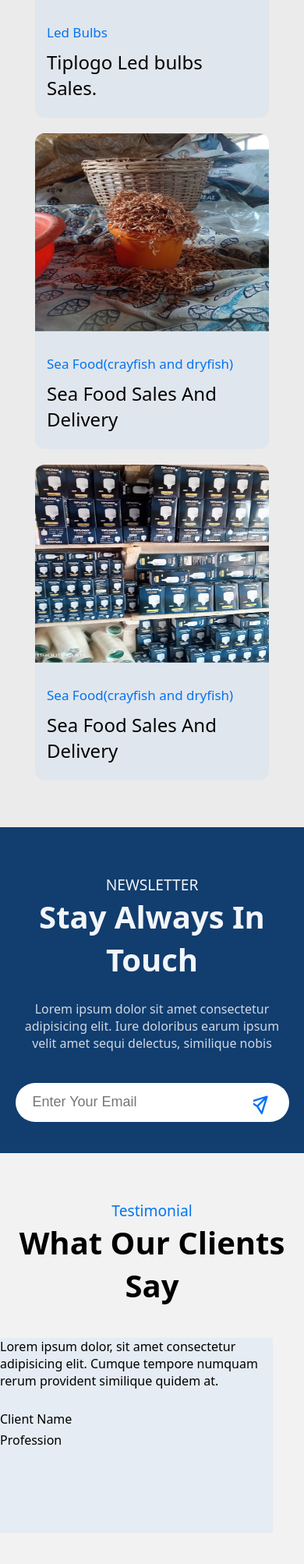
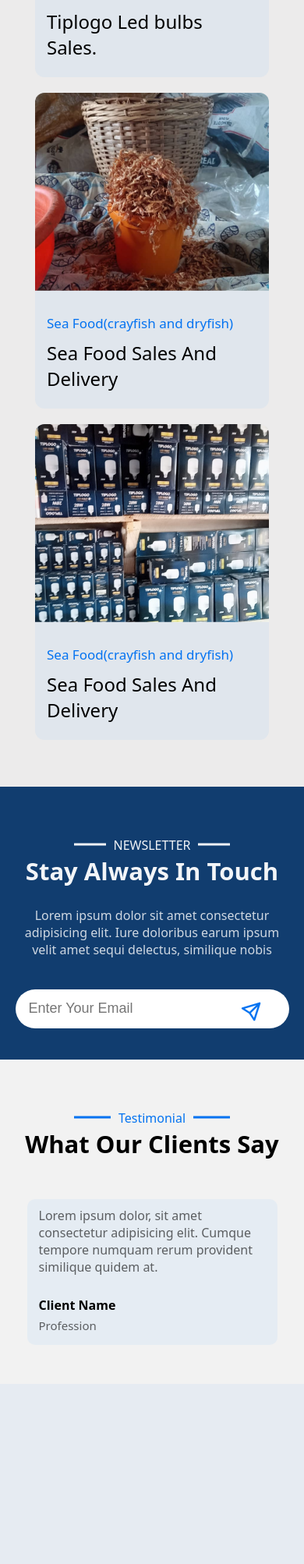
Before and after one commit to AdejumoOlanrewaju/Tiplogo, a Django app: page / in a window 390 px wide. Shown: the part 4394-6400 px from the top of the page at 78% size. After the commit the page ends 6100 px from the top, so only its background shows below. Run offline with Django 5.2, Linux system fonts and the light colour scheme.

Commit message:
save changes to preparefor push

```diff
--- a/base/static/css/style.css
+++ b/base/static/css/style.css
@@ -484,7 +484,7 @@ header{
 }
 
 .head-container{
-    padding : 60px 0 0 0;
+    padding : 60px 5px 0;
 }
 
 .subhead{
@@ -510,6 +510,7 @@ header{
     left : 50%;
     z-index: -1;
     width : 20%;
+    min-width : 200px;
     height : 3px;
     background-color : var(--b-theme-clr);
     transform : translate(-50%, -50%);
@@ -674,8 +675,8 @@ header{
     width : 100%;
     height : 250px;
     transform: scale(1.03);
-    /* object-fit: cover; */
-    /* object-position : 30% 50%; */
+    object-fit: cover;
+    object-position : 50% 30%;
 }
 
 .product-text-content{
@@ -720,7 +721,8 @@ header{
     width : 90%;
     margin : 5px auto;
     text-align : center;
-    color : var(--text-mid-light-clr)
+    color : var(--text-mid-light-clr);
+    font-size : clamp(.5rem, 2.5vh, 1rem);
 }
 
 .newsletter-input-container{
@@ -728,7 +730,7 @@ header{
     width : 90%;
     margin : 40px auto 0;
     background-color : white;
-    padding :  5px 20px;
+    padding :  5px 15px;
     display: flex;
     align-items: center;
     justify-content: space-between;
@@ -748,11 +750,12 @@ header{
     height  : 40px;
     background-color : transparent;
     cursor : pointer;
+    min-width : 60px;
 }
 
 .newsletter-input-container button img{
     height : 100%;
-    width : 100%;
+    width : 80%;
     object-fit : cover;
 }
 
@@ -765,14 +768,50 @@ header{
     background-color : #f2f2f2;
 }
 
+.testimonial-section .head{
+    margin-bottom : 40px;
+}
+
+.testimonial-scroll-section{
+    max-width : 1200px;
+    width : 90%;
+    margin: auto;
+    display : flex;
+    align-items : center;
+    gap : 10px;
+    padding : 10px 15px;
+    overflow-x : auto;
+    scroll-snap-type: x mandatory;
+    scroll-padding : 0 10px;
+}
+
 .testimonial{
-    width : 350px;
+    flex : 1 0 calc(25% - 5px);
     height : 250px;
-    background-color:var(--boxes-theme-clr);
+    background-color: var(--boxes-theme-clr);
+    padding : 10px 15px;
+    border-radius : 10px;
+    height : max-content;
+    scroll-snap-align: start;
 }
+
+
 
 .testimonial p{
     margin : 0 0 5px;
+}
+
+.testimonial-words{
+    color : var(--text-dark-clr-600);
+}
+
+.client-name{
+    font-weight : 600;
+}
+
+.client-profession{
+    color : var(--text-dark-clr-600);
+    font-size : 15px;
 }
 
 /* .testimonial-section .subhead span::after{
@@ -798,6 +837,10 @@ header{
         /* margin : 0 20px 0 auto; */
         display : none;
     }
+
+    .testimonial{
+        flex : 1 0 calc(50% - 5px);
+    }
 }
 
 @media(max-width : 900px){
@@ -813,6 +856,10 @@ header{
     .carousel-item{
         justify-content: flex-start;
         padding-top : 100px;
+    }
+
+    .testimonial{
+        flex : 1 0 calc(100% - 5px);
     }
 }
 
@@ -830,6 +877,19 @@ header{
     .logo{
         padding : 5px;
         font-size : 1.3rem;
+    }
+
+    .subhead span{
+        font-size : 16px;
+    }
+
+    .head{
+        font-size : 31px;
+    }
+
+    .tab-links{
+        font-size : 14px;
+        letter-spacing: .5px;
     }
 /*
     .subscribe-btn{
```
